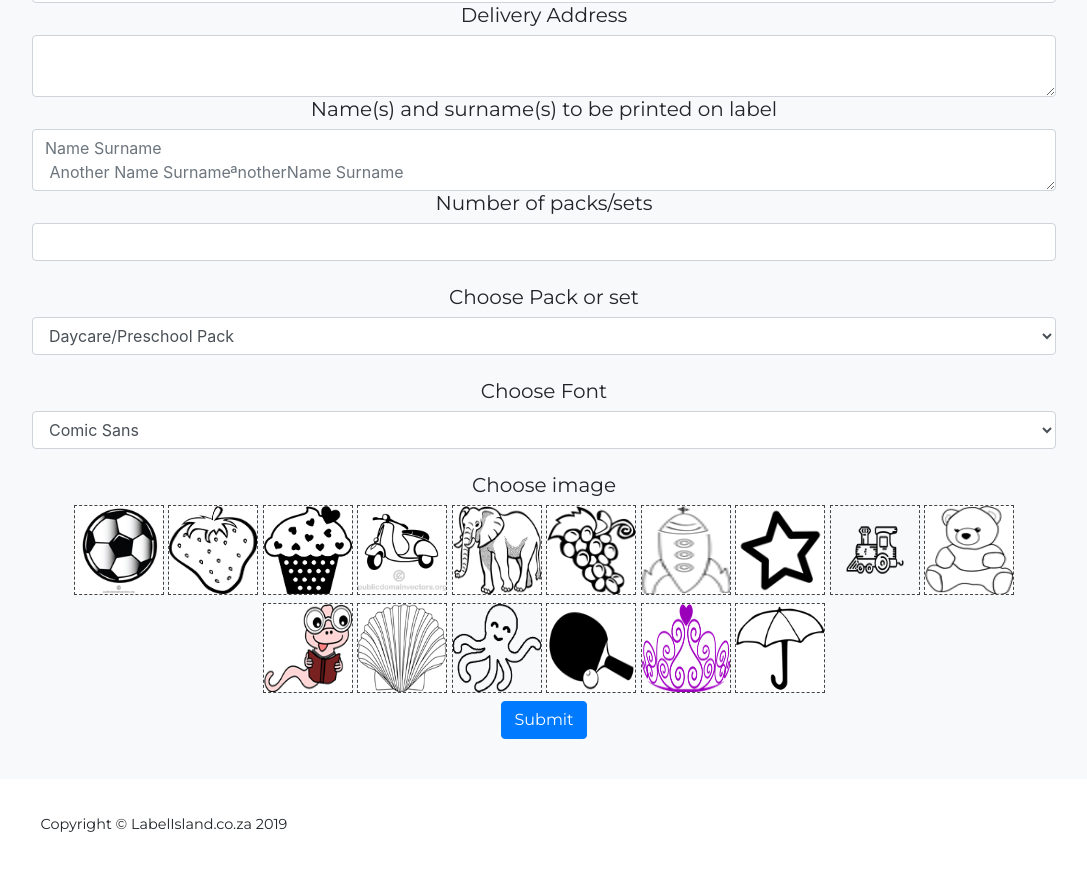
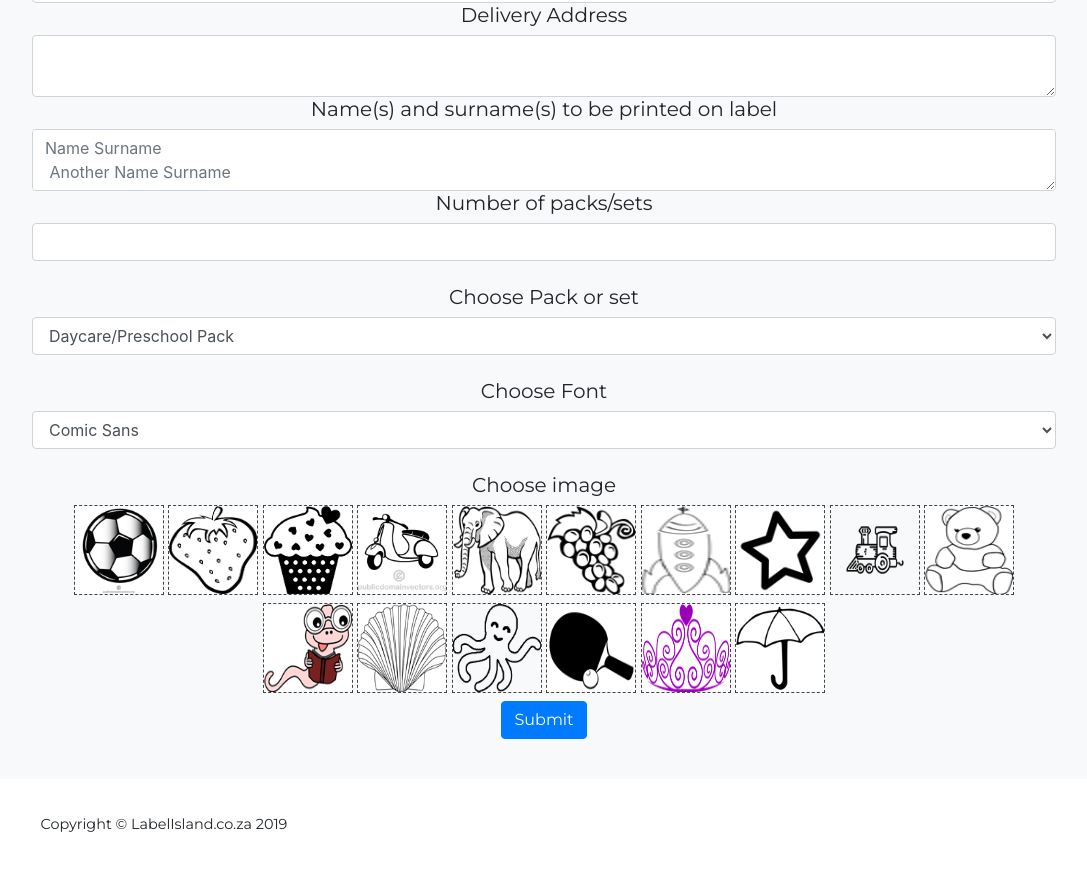
Before and after one commit to JG1R50RQDF/webtrial, a website with bundled scripts: page index.html in a window 1280 px wide. Shown: the part 5222-6091 px from the top of the page, without its empty margins (96-1183 px from the left). Built offline with nearby package versions, Linux system fonts and the light colour scheme; a web font is replaced by a local one.

Commit message:
Update index.html

```diff
--- a/index.html
+++ b/index.html
@@ -588,7 +588,7 @@
   	</textarea>
 
   	<h5 class="text-center">Name(s) and surname(s) to be printed on label</h5>
-  	<textarea placeholder="Name Surname&#x0a Another Name Surname&#x0aAnotherName Surname"style="width: 80% !important; margin-left: 10%;margin-right: 10%:"  class="form-control" name="entry.1729295224"></textarea>
+  	<textarea placeholder="Name Surname &#x0a; Another Name Surname &#x0a;Another Name Surname"style="width: 80% !important; margin-left: 10%;margin-right: 10%:"  class="form-control" name="entry.1729295224"></textarea>
 
   	<h5 class="text-center">Number of packs/sets</h5>
   	<input style="width: 80% !important; margin-left: 10%;margin-right: 10%:" type="number" class="form-control" name="entry.1815855890">
```
